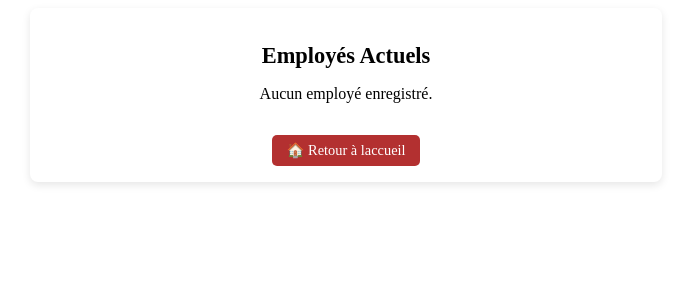
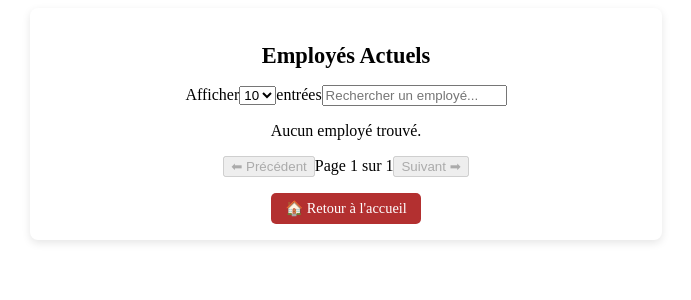
Before and after one commit to mattbass93/wealthhealth, a React (Vite) app in the folder hrnet-react/: page /employees in a window 1280 px wide. Shown: the top 300 px of the page, without its empty margins (294-985 px from the left). Built offline with nearby package versions, Linux system fonts and the light colour scheme.

Commit message:
[feat] Add Redux for states

```diff
--- a/hrnet-react/src/pages/CreateEmployee.jsx
+++ b/hrnet-react/src/pages/CreateEmployee.jsx
@@ -1,118 +1,57 @@
 import { useState } from "react";
+import { useDispatch } from "react-redux";
+import { addEmployee } from "../redux/store";
 import { Link } from "react-router-dom";
 import Modal from "../components/Modal";
-import "../assets/CreateEmployee.css"; // Styles
-
-// Liste des États
-const states = [
-  { name: "Alabama", abbreviation: "AL" },
-  { name: "Alaska", abbreviation: "AK" },
-  { name: "Arizona", abbreviation: "AZ" },
-  { name: "California", abbreviation: "CA" },
-  { name: "Florida", abbreviation: "FL" },
-  { name: "New York", abbreviation: "NY" },
-  { name: "Texas", abbreviation: "TX" },
-  { name: "Washington", abbreviation: "WA" },
-  { name: "Wisconsin", abbreviation: "WI" },
-  { name: "Wyoming", abbreviation: "WY" },
-];
+import "../assets/CreateEmployee.css";
+import { states, initialFormState, autoFillData } from "../utils/data";
+import { handleInputChange, handleFormSubmit, resetForm } from "../utils/functions";
 
 const CreateEmployee = () => {
-  const [firstName, setFirstName] = useState("");
-  const [lastName, setLastName] = useState("");
-  const [dateOfBirth, setDateOfBirth] = useState("");
-  const [startDate, setStartDate] = useState("");
-  const [street, setStreet] = useState("");
-  const [city, setCity] = useState("");
-  const [state, setState] = useState(states[0].abbreviation);
-  const [zipCode, setZipCode] = useState("");
-  const [department, setDepartment] = useState("Sales");
+  const dispatch = useDispatch();
   const [isModalOpen, setIsModalOpen] = useState(false);
-
-  const handleSubmit = (e) => {
-    e.preventDefault();
-
-    const newEmployee = {
-      firstName,
-      lastName,
-      dateOfBirth,
-      startDate,
-      street,
-      city,
-      state,
-      zipCode,
-      department,
-    };
-
-    const storedEmployees = JSON.parse(localStorage.getItem("employees")) || [];
-    storedEmployees.push(newEmployee);
-    localStorage.setItem("employees", JSON.stringify(storedEmployees));
-
-    setIsModalOpen(true);
-    setFirstName("");
-    setLastName("");
-    setDateOfBirth("");
-    setStartDate("");
-    setStreet("");
-    setCity("");
-    setState(states[0].abbreviation);
-    setZipCode("");
-    setDepartment("Sales");
-  };
-
-  // Fonction pour remplir automatiquement les champs du formulaire
-  const fillFormAutomatically = () => {
-    setFirstName("John");
-    setLastName("Doe");
-    setDateOfBirth("1990-05-15");
-    setStartDate("2023-09-01");
-    setStreet("123 Main Street");
-    setCity("Los Angeles");
-    setState("CA");
-    setZipCode("90001");
-    setDepartment("Engineering");
-  };
+  const [formData, setFormData] = useState(initialFormState);
 
   return (
     <div>
-        <h1>HRnet - Nouvelle version React</h1>
+      <h1>HRnet - Redux</h1>
 
-      {/* Lien vers la liste des employés avant le formulaire */}
+      {/* Lien vers la liste des employés */}
       <Link to="/employees" className="employee-list-link">
         📋 Voir la liste des employés
       </Link>
 
-      {/* Bouton pour remplir automatiquement le formulaire */}
-      <button className="fill-form-btn" onClick={fillFormAutomatically}>
+      {/* Bouton pour remplir automatiquement */}
+      <button className="fill-form-btn" onClick={() => setFormData(autoFillData)}>
         Remplir automatiquement
       </button>
 
       <div className="create-employee">
         <h2>Créer un employé</h2>
-        <form onSubmit={handleSubmit}>
+        <form onSubmit={(e) => handleFormSubmit(e, formData, dispatch, addEmployee, setIsModalOpen, () => resetForm(setFormData, initialFormState))}>
           <label>Prénom :</label>
-          <input type="text" value={firstName} onChange={(e) => setFirstName(e.target.value)} required />
+          <input type="text" name="firstName" value={formData.firstName} onChange={(e) => handleInputChange(e, setFormData)} required />
 
           <label>Nom :</label>
-          <input type="text" value={lastName} onChange={(e) => setLastName(e.target.value)} required />
+          <input type="text" name="lastName" value={formData.lastName} onChange={(e) => handleInputChange(e, setFormData)} required />
 
           <label>Date de naissance :</label>
-          <input type="date" value={dateOfBirth} onChange={(e) => setDateOfBirth(e.target.value)} required />
+          <input type="date" name="dateOfBirth" value={formData.dateOfBirth} onChange={(e) => handleInputChange(e, setFormData)} required />
 
           <label>Date de début :</label>
-          <input type="date" value={startDate} onChange={(e) => setStartDate(e.target.value)} required />
+          <input type="date" name="startDate" value={formData.startDate} onChange={(e) => handleInputChange(e, setFormData)} required />
 
           <fieldset className="address">
             <legend>Adresse</legend>
 
             <label>Rue :</label>
-            <input type="text" value={street} onChange={(e) => setStreet(e.target.value)} required />
+            <input type="text" name="street" value={formData.street} onChange={(e) => handleInputChange(e, setFormData)} required />
 
             <label>Ville :</label>
-            <input type="text" value={city} onChange={(e) => setCity(e.target.value)} required />
+            <input type="text" name="city" value={formData.city} onChange={(e) => handleInputChange(e, setFormData)} required />
 
             <label>État :</label>
-            <select value={state} onChange={(e) => setState(e.target.value)} required>
+            <select name="state" value={formData.state} onChange={(e) => handleInputChange(e, setFormData)} required>
               {states.map((st) => (
                 <option key={st.abbreviation} value={st.abbreviation}>
                   {st.name}
@@ -121,11 +60,11 @@ const CreateEmployee = () => {
             </select>
 
             <label>Code Postal :</label>
-            <input type="text" value={zipCode} onChange={(e) => setZipCode(e.target.value)} required />
+            <input type="text" name="zipCode" value={formData.zipCode} onChange={(e) => handleInputChange(e, setFormData)} required />
           </fieldset>
 
           <label>Département :</label>
-          <select value={department} onChange={(e) => setDepartment(e.target.value)}>
+          <select name="department" value={formData.department} onChange={(e) => handleInputChange(e, setFormData)}>
             <option value="Sales">Ventes</option>
             <option value="Marketing">Marketing</option>
             <option value="Engineering">Ingénierie</option>
--- a/hrnet-react/src/pages/EmployeeList.jsx
+++ b/hrnet-react/src/pages/EmployeeList.jsx
@@ -1,52 +1,80 @@
-import { useState, useEffect } from "react";
+import { useSelector, useDispatch } from "react-redux";
+import { deleteEmployee, setSearchTerm, setItemsPerPage, setCurrentPage } from "../redux/store";
 import { Link } from "react-router-dom";
 import "../assets/EmployeeList.css";
 
 const EmployeeList = () => {
-  const [employees, setEmployees] = useState([]);
+  const dispatch = useDispatch();
+  const { employees, searchTerm, itemsPerPage, currentPage } = useSelector((state) => state.employees);
 
-  useEffect(() => {
-    // Charger les employés depuis localStorage
-    const storedEmployees = JSON.parse(localStorage.getItem("employees")) || [];
-    setEmployees(storedEmployees);
-  }, []);
+  // Filtrer les employés en fonction de la recherche
+  const filteredEmployees = employees.filter((emp) =>
+    `${emp.firstName} ${emp.lastName} ${emp.department} ${emp.city} ${emp.state}`
+      .toLowerCase()
+      .includes(searchTerm.toLowerCase())
+  );
 
-  const handleDelete = (index) => {
-    const updatedEmployees = employees.filter((_, i) => i !== index);
-    setEmployees(updatedEmployees);
-    localStorage.setItem("employees", JSON.stringify(updatedEmployees));
-  };
+  // Gestion de la pagination
+  const totalPages = Math.ceil(filteredEmployees.length / itemsPerPage);
+  const startIndex = (currentPage - 1) * itemsPerPage;
+  const displayedEmployees = filteredEmployees.slice(startIndex, startIndex + itemsPerPage);
 
   return (
     <div className="employee-list">
       <h2>Employés Actuels</h2>
 
-      {employees.length === 0 ? (
-        <p>Aucun employé enregistré.</p>
+      {/* Barre de recherche et filtres */}
+      <div className="controls">
+        <label>
+          Afficher
+          <select value={itemsPerPage} onChange={(e) => dispatch(setItemsPerPage(Number(e.target.value)))}>
+            <option value="5">5</option>
+            <option value="10">10</option>
+            <option value="20">20</option>
+            <option value="50">50</option>
+          </select>
+          entrées
+        </label>
+
+        <input
+          type="text"
+          placeholder="Rechercher un employé..."
+          value={searchTerm}
+          onChange={(e) => dispatch(setSearchTerm(e.target.value))}
+        />
+      </div>
+
+      {/* Table des employés */}
+      {displayedEmployees.length === 0 ? (
+        <p>Aucun employé trouvé.</p>
       ) : (
         <table>
           <thead>
             <tr>
               <th>Prénom</th>
               <th>Nom</th>
-              <th>Date de naissance</th>
-              <th>Date dembauche</th>
+              <th>Date d&apos;embauche</th>
               <th>Département</th>
-              <th>Adresse</th>
-              <th>Action</th> {/* Nouvelle colonne pour le bouton supprimer */}
+              <th>Rue</th>
+              <th>Ville</th>
+              <th>État</th>
+              <th>Code Postal</th>
+              <th>Action</th>
             </tr>
           </thead>
           <tbody>
-            {employees.map((emp, index) => (
+            {displayedEmployees.map((emp, index) => (
               <tr key={index}>
                 <td>{emp.firstName}</td>
                 <td>{emp.lastName}</td>
-                <td>{emp.dateOfBirth}</td>
                 <td>{emp.startDate}</td>
                 <td>{emp.department}</td>
-                <td>{`${emp.street}, ${emp.city}, ${emp.state} ${emp.zipCode}`}</td>
+                <td>{emp.street}</td>
+                <td>{emp.city}</td>
+                <td>{emp.state}</td>
+                <td>{emp.zipCode}</td>
                 <td>
-                  <button className="delete-btn" onClick={() => handleDelete(index)}>
+                  <button className="delete-btn" onClick={() => dispatch(deleteEmployee(index))}>
                     🗑️ Supprimer
                   </button>
                 </td>
@@ -56,7 +84,18 @@ const EmployeeList = () => {
         </table>
       )}
 
-      <Link to="/" className="back-button">🏠 Retour à laccueil</Link>
+      {/* Pagination */}
+      <div className="pagination">
+        <button onClick={() => dispatch(setCurrentPage(Math.max(currentPage - 1, 1)))} disabled={currentPage === 1}>
+          ⬅ Précédent
+        </button>
+        <span>Page {currentPage} sur {totalPages || 1}</span>
+        <button onClick={() => dispatch(setCurrentPage(Math.min(currentPage + 1, totalPages)))} disabled={currentPage === totalPages || totalPages === 0}>
+          Suivant ➡
+        </button>
+      </div>
+
+      <Link to="/" className="back-button">🏠 Retour à l&apos;accueil</Link>
     </div>
   );
 };
--- /dev/null
+++ b/hrnet-react/src/redux/store.js
@@ -0,0 +1,47 @@
+import { configureStore, createSlice } from "@reduxjs/toolkit";
+
+// État initial
+const initialState = {
+    employees: JSON.parse(localStorage.getItem("employees")) || [],
+    searchTerm: "",
+    itemsPerPage: 10,
+    currentPage: 1,
+};
+
+// Création du slice Redux
+const employeeSlice = createSlice({
+    name: "employees",
+    initialState,
+    reducers: {
+        addEmployee: (state, action) => {
+            state.employees.push(action.payload);
+            localStorage.setItem("employees", JSON.stringify(state.employees));
+        },
+        deleteEmployee: (state, action) => {
+            state.employees = state.employees.filter((_, i) => i !== action.payload);
+            localStorage.setItem("employees", JSON.stringify(state.employees));
+        },
+        setSearchTerm: (state, action) => {
+            state.searchTerm = action.payload;
+        },
+        setItemsPerPage: (state, action) => {
+            state.itemsPerPage = action.payload;
+            state.currentPage = 1; // Réinitialiser à la première page
+        },
+        setCurrentPage: (state, action) => {
+            state.currentPage = action.payload;
+        },
+    },
+});
+
+// Export des actions
+export const { addEmployee, deleteEmployee, setSearchTerm, setItemsPerPage, setCurrentPage } = employeeSlice.actions;
+
+// Création du store Redux
+const store = configureStore({
+    reducer: {
+        employees: employeeSlice.reducer,
+    },
+});
+
+export default store;
```
Also changed, not shown: hrnet-react/src/main.jsx (+9 -9 lines).
